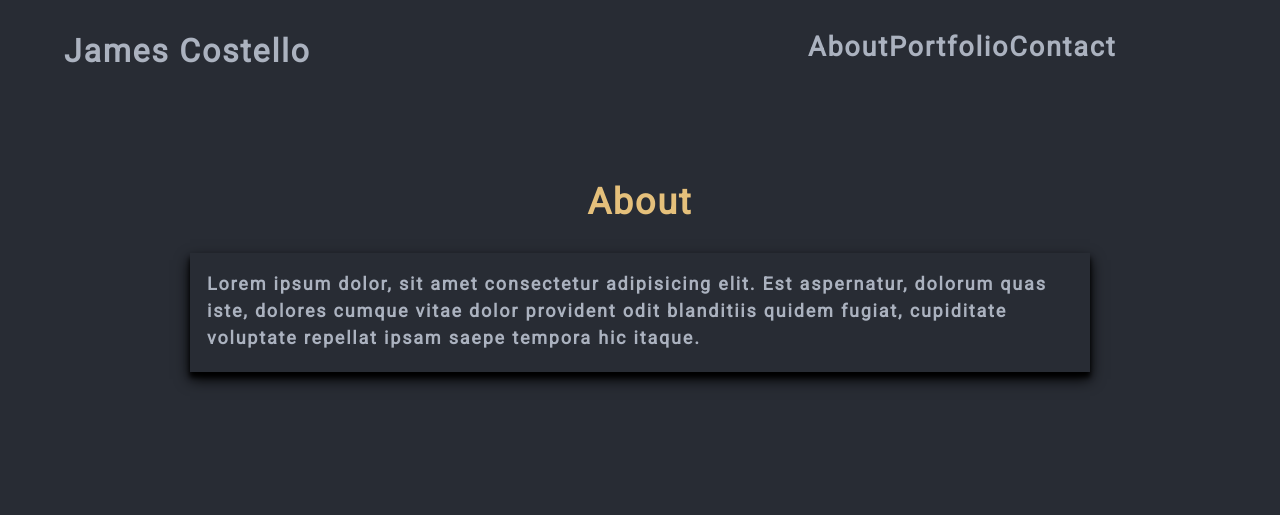
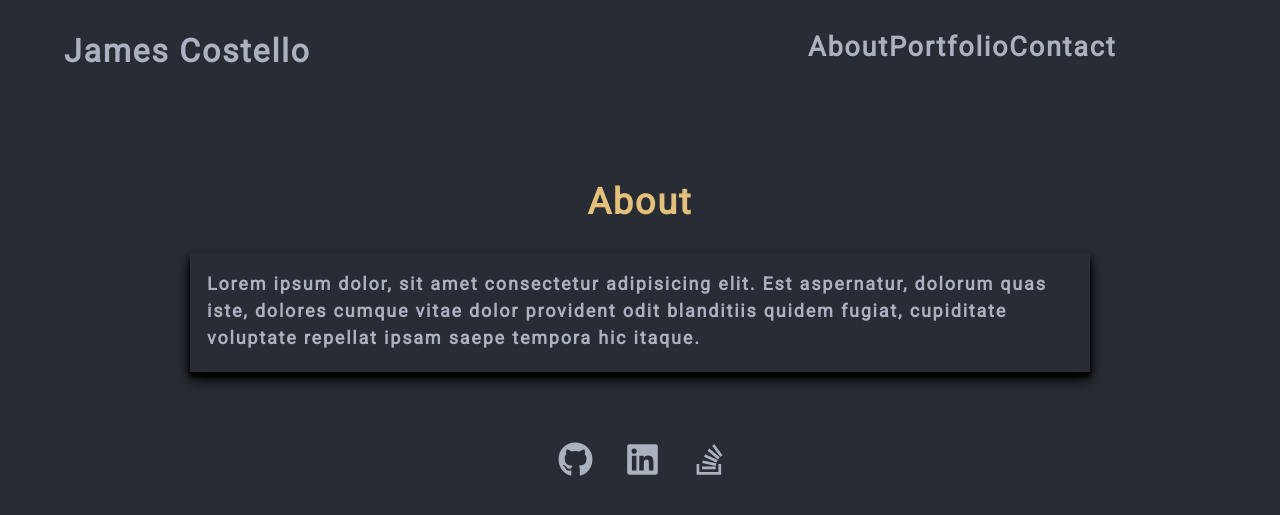
Before and after one commit to JamesCostello-dev/Portfolio, a React app: page / in a window 1280 px wide. Built offline with nearby package versions, Linux system fonts and the light colour scheme.

Commit message:
setup footer with react-icons

```diff
--- a/package.json
+++ b/package.json
@@ -10,6 +10,7 @@
     "react": "^17.0.1",
     "react-bootstrap": "^1.5.0",
     "react-dom": "^17.0.1",
+    "react-icons": "^4.2.0",
     "react-scripts": "4.0.3",
     "web-vitals": "^0.2.4",
     "workbox-background-sync": "^5.1.4",
--- a/src/Components/Margin/Footer/index.js
+++ b/src/Components/Margin/Footer/index.js
@@ -1,23 +1,32 @@
 import React from "react";
+import { FaGithub, FaLinkedin, FaStackOverflow } from "react-icons/fa";
 
 const Footer = () => {
   return (
+    <div className="footer-div">
       <footer>
         <ul>
           <a href="https://github.com/JamesCostello-dev" target="blank">
-          <li>Github</li>
+            <li>
+              <FaGithub />
+            </li>
           </a>
           <a
-          href="https://www.linkedin.com/in/james-costello-04725088/"
+            href="https://www.linkedin.com/in/james-costello-04725088"
             target="blank"
           >
-          <li>LinkedIn</li>
+            <li>
+              <FaLinkedin />
+            </li>
           </a>
           <a href="https://stackoverflow.com/users/14091186/jco" target="blank">
-          <li>StackOverflow</li>
+            <li>
+              <FaStackOverflow />
+            </li>
           </a>
         </ul>
       </footer>
+    </div>
   );
 };
 
--- a/src/Components/Margin/Header/index.js
+++ b/src/Components/Margin/Header/index.js
@@ -3,6 +3,7 @@ import Nav from "../Nav";
 import About from "../../Pages/About";
 import Portfolio from "../../Pages/Portfolio";
 import Contact from "../../Pages/Contact";
+import Footer from "../../Margin/Footer";
 
 const Header = () => {
   const [currentPage, handlePageChange] = useState("About");
@@ -20,7 +21,7 @@ const Header = () => {
     }
   };
   return (
-    <div>
+    <div className="main-container">
       <div>
         <header>
           <h2>James Costello</h2>
@@ -30,6 +31,7 @@ const Header = () => {
       <main>
         <div>{renderPage(currentPage)}</div>
       </main>
+      <Footer />
     </div>
   );
 };
--- a/src/style/index.css
+++ b/src/style/index.css
@@ -1,6 +1,6 @@
 main {
   margin: 0 auto;
-  max-width: 90%;
+  max-width: 100%;
   padding: 50px 30px;
 }
 
@@ -22,6 +22,7 @@ main {
 html,
 body {
   display: block;
+  justify-content: center;
 }
 
 body {
@@ -83,7 +84,7 @@ ul.nav.nav-pages {
   right: 0;
   width: 40%;
   padding-right: 17%;
-  position: fixed;
+  position: absolute;
   box-sizing: border-box;
   display: flex;
   align-items: center;
@@ -122,6 +123,7 @@ div.card {
 
 div.card-div {
   padding-top: 25px;
+  padding-left: 20px;
 }
 
 div h1 {
@@ -138,7 +140,7 @@ form {
 }
 
 .form-text {
-  padding-left: 60px;
+  padding-left: 100px;
   color: var(--grey);
 }
 
@@ -180,3 +182,15 @@ button {
   font-size: 16px;
   border-radius: 8px;
 }
+
+footer {
+  display: flex;
+  justify-content: center;
+  padding-right: 35px;
+}
+
+footer ul li {
+  display: inline;
+  font-size: 35px;
+  padding: 1rem;
+}
```
Also changed, not shown: 1 other file. Lines whose indentation alone changed are shown as unchanged.
